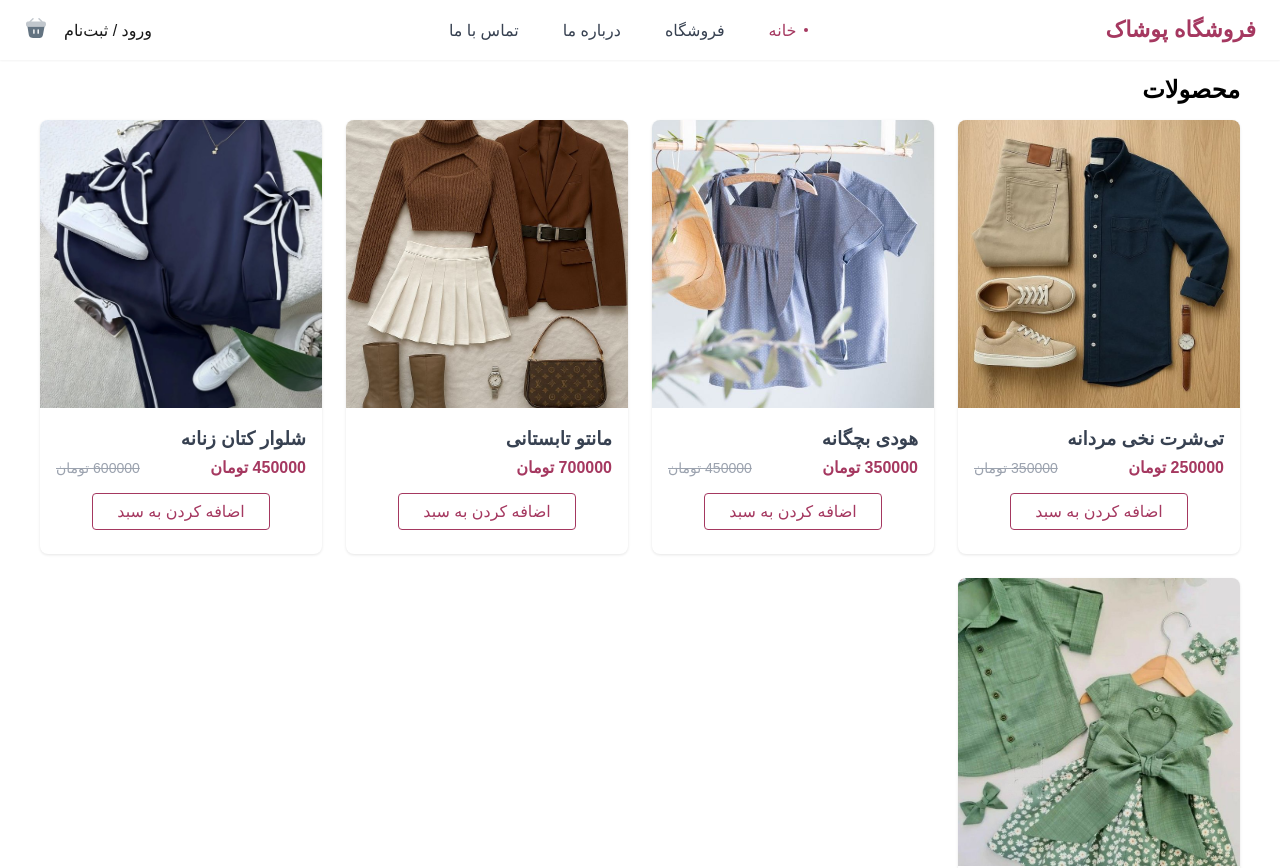
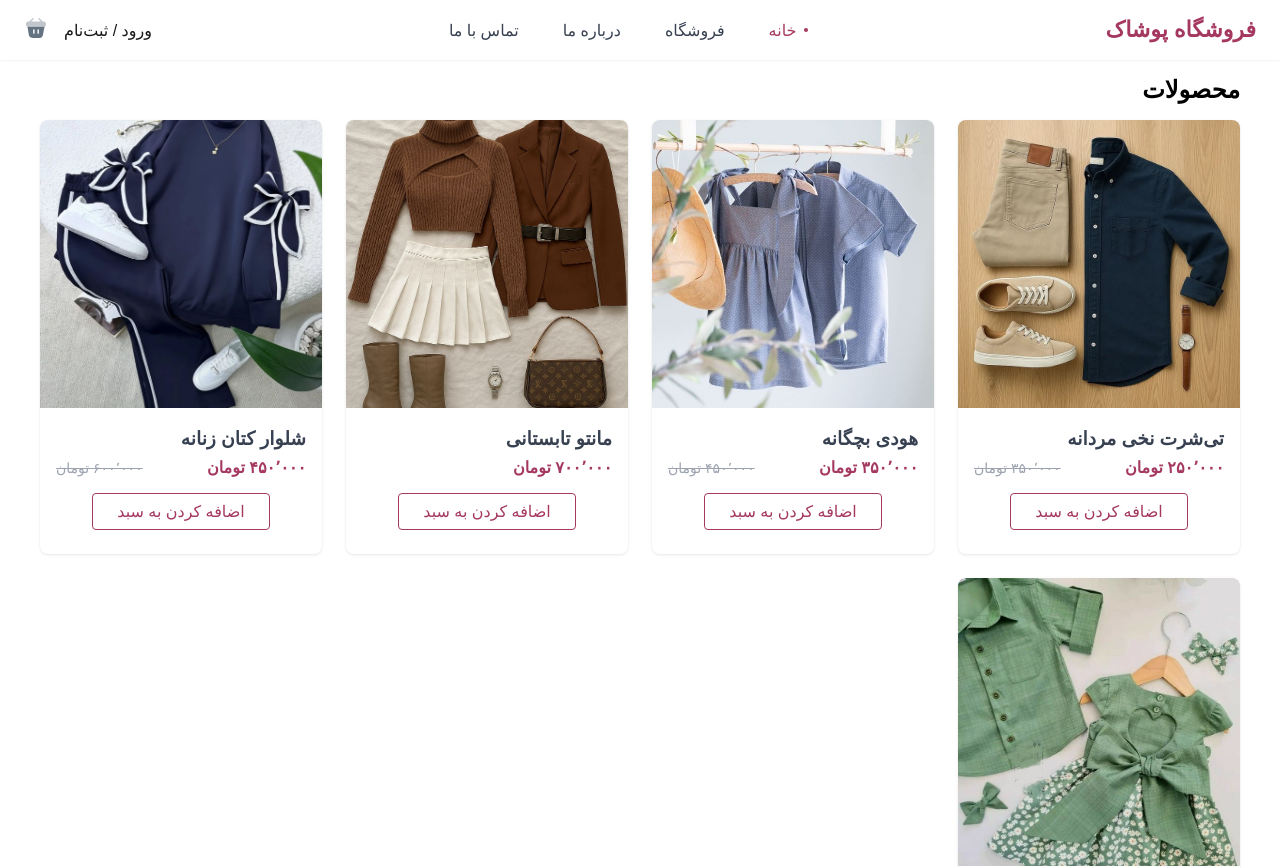
Before and after one commit to Nastaran-sarzaeim/product-page, a Next.js app: page / in a window 1280 px wide. Shown: the top 868 px of the page. Built offline with nearby package versions, Linux system fonts and the light colour scheme.

Commit message:
Add utils and handle add to cart

```diff
--- a/src/context/UserContext.js
+++ b/src/context/UserContext.js
@@ -26,8 +26,14 @@ export function UserProvider({ children }) {
     setUser(updatedUser);
   };
 
+  const updateCart = (cart) => {
+    if (!user) return;
+    const updated = { ...user, cart };
+    updateUser(updated);
+  };
+
   return (
-    <UserContext.Provider value={{ user, login, logout, updateUser }}>
+    <UserContext.Provider value={{ user, login, logout, updateUser, updateCart }}>
       {children}
     </UserContext.Provider>
   );
--- a/src/sections/home/product/product-card.js
+++ b/src/sections/home/product/product-card.js
@@ -3,13 +3,35 @@
 import React from "react";
 import Link from "next/link";
 import styles from "./ProductCard.module.css";
+import { formatPrice } from "@/utils/utils";
+import { useUser } from "@/context/UserContext";
 
 export default function ProductCard({ product }) {
     const { id, name, variants, basePrice, oldPrice, image } = product;
+    const { user, updateCart } = useUser();
 
     const firstVariant = variants && variants.length > 0 ? variants[0] : null;
     const displayImage = firstVariant ? firstVariant.image : image;
     const displayPrice = firstVariant ? firstVariant.price : basePrice;
+
+    const handleAddToCart = () => {
+        if (!user) {
+            alert("لطفاً ابتدا وارد شوید!")
+            return;
+        }
+
+        const cart = user.cart ? [...user.cart] : [];
+        const existingIndex = cart.findIndex(item => item.id === id);
+
+        if (existingIndex !== -1) {
+            cart[existingIndex].qty += 1;
+        } else {
+            cart.push({ ...product, qty: 1 });
+        }
+
+        updateCart(cart);
+        alert(`محصول "${name}" به سبد خرید اضافه شد!`)
+    };
 
     return (
         <div className={styles.card}>
@@ -33,12 +55,12 @@ export default function ProductCard({ product }) {
 
                 <div className={styles.priceRow}>
                     <p className={styles.price}>
-                        {displayPrice} تومان
+                        {formatPrice(displayPrice)} تومان
                     </p>
 
                     {oldPrice && (
                         <p className={styles.oldPrice}>
-                            {oldPrice} تومان
+                            {formatPrice(oldPrice)} تومان
                         </p>
                     )}
                 </div>
@@ -47,6 +69,7 @@ export default function ProductCard({ product }) {
             <div className={styles.actions}>
                 <button
                     className={styles.addBtn}
+                    onClick={handleAddToCart}
                 >
                     اضافه کردن به سبد
                 </button>
--- /dev/null
+++ b/src/utils/utils.js
@@ -0,0 +1,35 @@
+export function formatPrice(price) {
+  if (!price) return "";
+
+  const persianNumbers = ["۰", "۱", "۲", "۳", "۴", "۵", "۶", "۷", "۸", "۹"];
+  const englishNumbers = ["0", "1", "2", "3", "4", "5", "6", "7", "8", "9"];
+
+  let numberStr = price.toString();
+  persianNumbers.forEach((p, i) => {
+    const regex = new RegExp(p, "g");
+    numberStr = numberStr.replace(regex, englishNumbers[i]);
+  });
+
+  const number = Number(numberStr);
+  if (isNaN(number)) return "";
+
+  return number.toLocaleString("fa-IR");
+}
+
+export function parsePersianNumber(str) {
+  const persianNumbers = "۰۱۲۳۴۵۶۷۸۹";
+  const arabicNumbers = "٠١٢٣٤٥٦٧٨٩";
+
+  return str
+    .split("")
+    .map(char => {
+      if (persianNumbers.indexOf(char) > -1) return persianNumbers.indexOf(char);
+      if (arabicNumbers.indexOf(char) > -1) return arabicNumbers.indexOf(char);
+      return char;
+    })
+    .join("");
+}
+
+export function parsePriceToNumber(str) {
+  return Number(parsePersianNumber(str));
+}
```
